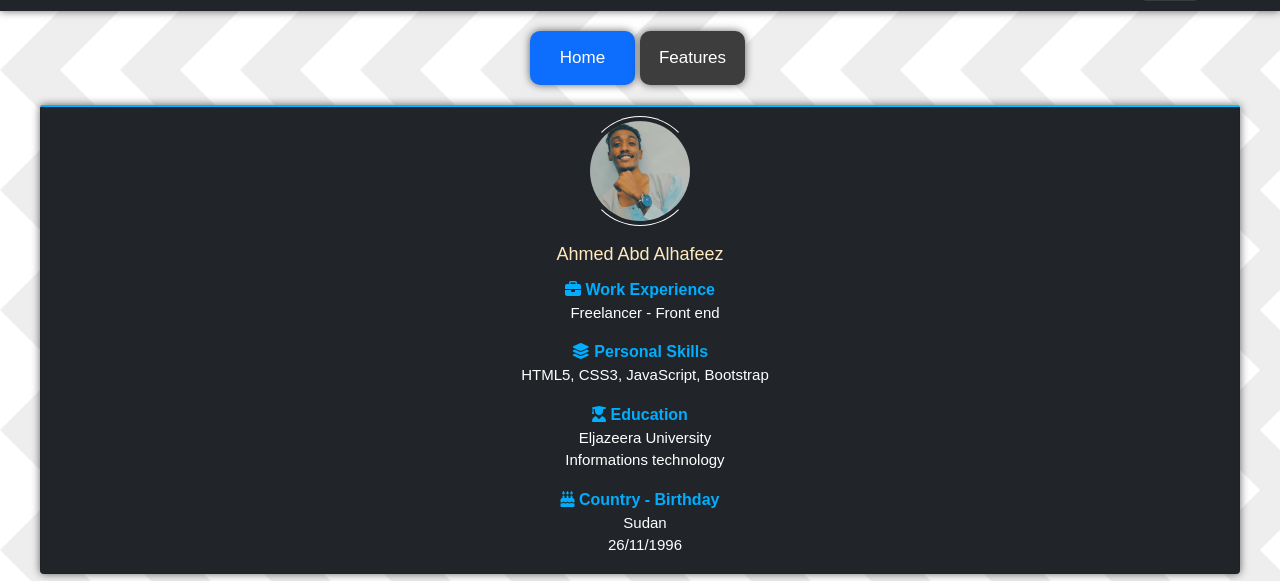
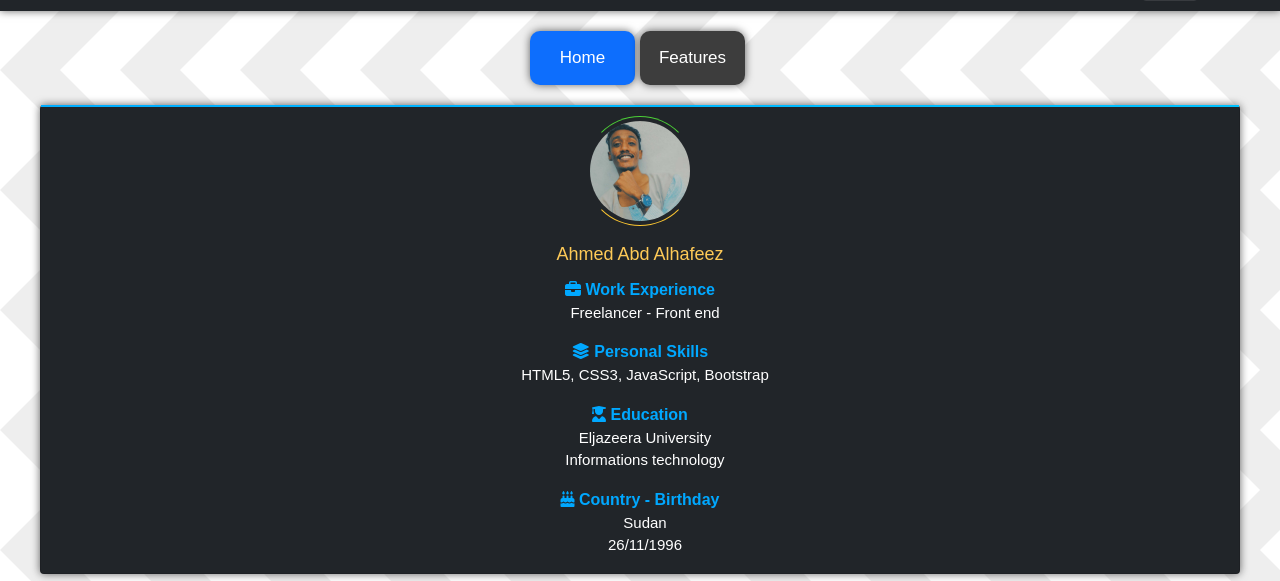
Before and after one commit to Ahmed-Brown/My-Website, a plain HTML site: page index.html in a window 1280 px wide. Shown: the part 50-631 px from the top of the page. Drawn offline with Linux system fonts and the light colour scheme; a web font is replaced by a local one.

Commit message:
Add files via upload

```diff
--- a/main.css
+++ b/main.css
@@ -85,7 +85,7 @@ header .lang .btn {
 }
 
 .info-card span {
-				color: #00adff;
+				color: #00a8ff;
 				text-align: center;
 				font-weight: bold;
 }
@@ -101,7 +101,7 @@ header .lang .btn {
 				width: fit-content;
 				margin: 5px auto 10px auto;
 				padding-left: 0;
-				color: #ffeabf;
+				color: #feca57;
 }
 
 .meimg {
@@ -131,7 +131,7 @@ header .lang .btn {
 				width: 110px;
 				height: 110px;
 				border-width: 1px;
-				border-color: #fff transparent #fff transparent;
+				border-color: #4cd137 transparent #fbc531 transparent;
 				border-style: solid;
 				border-radius: 50%;
 				position: absolute;
```
